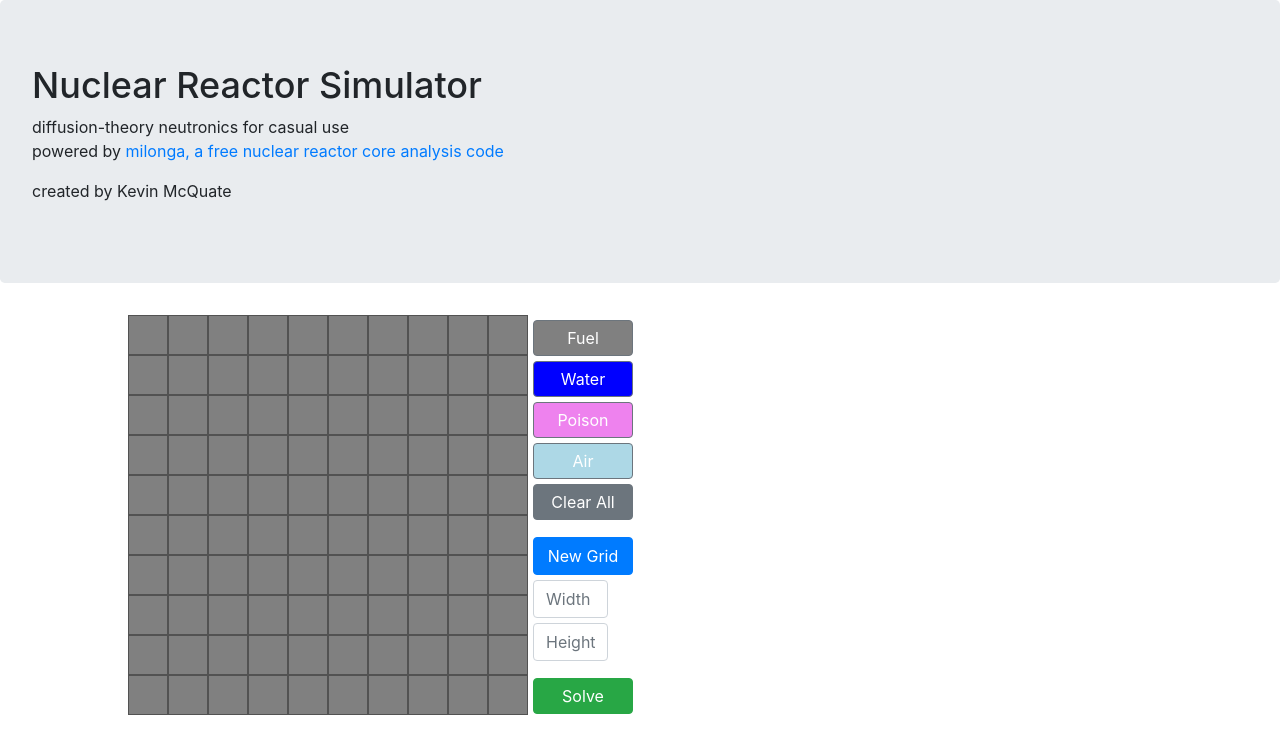
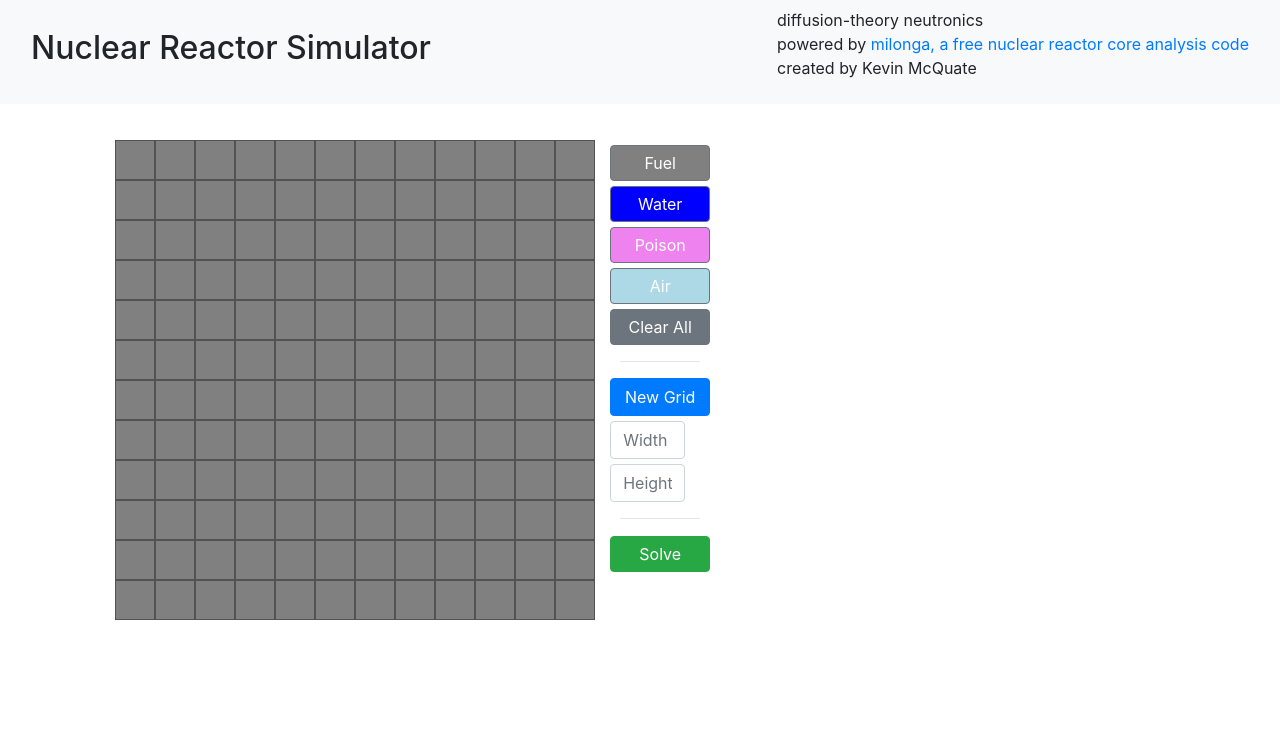
Before and after one commit to kgmcquate/django_site, a Django app: page / in a window 1280 px wide. Shown: the top 754 px of the page. Run offline with Django 3.2, Linux system fonts and the light colour scheme; some libraries are stand-ins or nearby versions.

Commit message:
Working with better html

```diff
--- a/milonga_diffusion/static/reactor_sim/grid.js
+++ b/milonga_diffusion/static/reactor_sim/grid.js
@@ -85,7 +85,10 @@ function getGeo() {
 
 function sendGeo(postObj) {
     // console.log(postObj)
+    // document.getElementById("imageContainer").style.display = "none"
+    // document.querySelectorAll('rounded').style.opacity = "0.4";
     $('#ajaxProgress').show();
+
     $.ajax({
         type: 'POST',
         url: 'send_geo/',
@@ -99,6 +102,7 @@ function sendGeo(postObj) {
         },
         success: function(imgpage){
             $('#ajaxProgress').hide();
+            // document.querySelectorAll('rounded').style.opacity = "1.0";
             document.querySelector('#imageContainer').innerHTML = imgpage
 
         }
--- a/milonga_diffusion/templates/reactor_sim/grid.html
+++ b/milonga_diffusion/templates/reactor_sim/grid.html
@@ -22,18 +22,27 @@
 <body >
     {% comment %} {% load crispy_forms_tags %} {% endcomment %}
 
-    <div class="jumbotron text-left" >
-        <h1 style="font-size:36px">Nuclear Reactor Simulator</h1>
-        <p>diffusion-theory neutronics for casual use<br>
-        powered by <a href="https://www.seamplex.com/milonga/">milonga, a free nuclear reactor core analysis code</a></p>
-        <p>created by Kevin McQuate</p>
+
+    <nav class="navbar navbar-expand-md navbar-light bg-light fixed-top" style="position: fix">
+      <div class="container-fluid">
+    <div class="navbar-header">
+      <h2>Nuclear Reactor Simulator</h2>
     </div>
+    <ul style="list-style-type:none;">
+      <li>diffusion-theory neutronics</li>
+      <li>powered by <a href="https://www.seamplex.com/milonga/">milonga, a free nuclear reactor core analysis code</a></a></li>
+      <li>created by Kevin McQuate</li>
+    </ul>
+    </div>
+    </nav>
 
-    <div style="text-align: center">
+
+
+    <div style="text-align: center; margin-top: 140px; position: relative">
 
         <div style="display: flex; margin: auto">
 
-            <div id="container" style="margin-left: calc(15% - {{maxX}}% / 2); height: calc({{ maxY }}*40px); width: calc({{ maxX }}*40px)">
+            <div id="container" style="margin-right: 10px; margin-left: calc(15% - {{maxX}}% / 2); height: calc({{ maxY }}*40px); width: calc({{ maxX }}*40px)">
                 {% for x in X %}
                 {% for y in Y %}
                 <div class="cell" id="{{ x }},{{ y }}" style="top: calc(({{ maxY }} - {{y}} - 1)*40px); left: calc({{x}}*40px); height: 40px; width: 40px;"></div>
@@ -48,27 +57,28 @@
                 <button type="button" id="poison" class="matChoice btn btn-secondary" data-toggle="tooltip" title="Draw with Neutron Poison">Poison</button>
                 <button type="button" id="air" class="matChoice btn btn-secondary" data-toggle="tooltip" title="Draw with Air">Air</button>
                 <button type="button" id="clearGrid" class="btn btn-secondary" data-toggle="tooltip" title="Fill All with Fuel">Clear All</button>
-
+                <hr width=80px/>
 
                 <form action="" method="post">
                     {% csrf_token %}
-                        <input style='width: 100px; left: 10%; margin-top: 12px;' id='submit_button' class="btn btn-primary" type="submit" data-toggle="tooltip" title="Generate a New Grid" value="New Grid" />
+                        <input style='width: 100px; left: 10%; ' id='submit_button' class="btn btn-primary" type="submit" data-toggle="tooltip" title="Generate a New Grid" value="New Grid" />
 
                         <input style='width: 75px; margin: 5px;' class="form-control" id="id_x_size" name="x_size" required="" type="text" placeholder="Width" autocomplete="off"/>
 
                         <input style='width: 75px; margin: 5px;' class="form-control" id="id_y_size" name="y_size" required="" type="text" placeholder="Height" autocomplete="off"/>
                 </form>
+                <hr width=80px/>
                 <button style='margin-top: 17px;' type="button" id="solve" class="btn btn-success" data-toggle="tooltip" title="Send to milonga">Solve</button>
             </div>
         </div>
     </div>
 
     <div id="ajaxProgress">
-        <h3 style='text-align: left;'>Solving...</h3>
-        <img style='float: left' src="{% static 'icon/ajax-loader.gif' %}" alt="loading..." />
+        <h3 >Solving...</h3>
+        <img src="{% static 'icon/ajax-loader.gif' %}" alt="loading..." />
     </div>
 
-    <div id="imageContainer">
+    <div id="imageContainer" class='rounded'>
         {{ img }}
     </div>
     <!-- <script src="{% static "diffusion/jquery-3.4.1.min.js" %}"></script> -->
--- a/milonga_diffusion/templates/reactor_sim/plots.html
+++ b/milonga_diffusion/templates/reactor_sim/plots.html
@@ -1,4 +1,4 @@
 {% load static %}
 <h2 style='text-align: left; margin-bottom: 20px;'>{{ k_msg }}</h2>
-<img src="{% static fast_plot_path %}" alt="Could not load plot." style="border: 0px, outline: none" class="rounded"/>
-<img src="{% static thermal_plot_path %}" alt="Could not load plot." style="border: 0px, outline: none" class="rounded"/>
+<img src="{% static fast_plot_path %}" alt="Could not load plot." style="border: 0px; outline: none" class="rounded"/>
+<img src="{% static thermal_plot_path %}" alt="Could not load plot." style="border: 0px; outline: none" class="rounded"/>
--- a/milonga_diffusion/views.py
+++ b/milonga_diffusion/views.py
@@ -33,7 +33,7 @@ def reactor_sim(request):
     # if a GET (or any other method) we'll create a blank form
     else:
         form = AddForm()
-        return render(request, 'reactor_sim/grid.html', {'form': form, 'X': range(10),  'Y': range(10), 'maxX': 10, 'maxY': 10})
+        return render(request, 'reactor_sim/grid.html', {'form': form, 'X': range(12),  'Y': range(12), 'maxX': 12, 'maxY': 12})
 
 
 def grab_geo(request):
--- a/reactor_sim/settings.py
+++ b/reactor_sim/settings.py
@@ -23,9 +23,9 @@ BASE_DIR = os.path.dirname(os.path.dirname(os.path.abspath(__file__)))
 SECRET_KEY = 'gjpm@u5rmnzr1pyeibgp@%nk6*)om#b+&mt^82$q9&0u^=g1z+'
 
 # SECURITY WARNING: don't run with debug turned on in production!
-DEBUG = True
+DEBUG = False
 
-ALLOWED_HOSTS = ['50.116.51.56', '0.0.0.0']
+ALLOWED_HOSTS = ['www.gonuclear.energy', '50.116.51.56', '0.0.0.0']
 
 
 # Application definition
```
Also changed, not shown: db.sqlite3, 2 other files.
